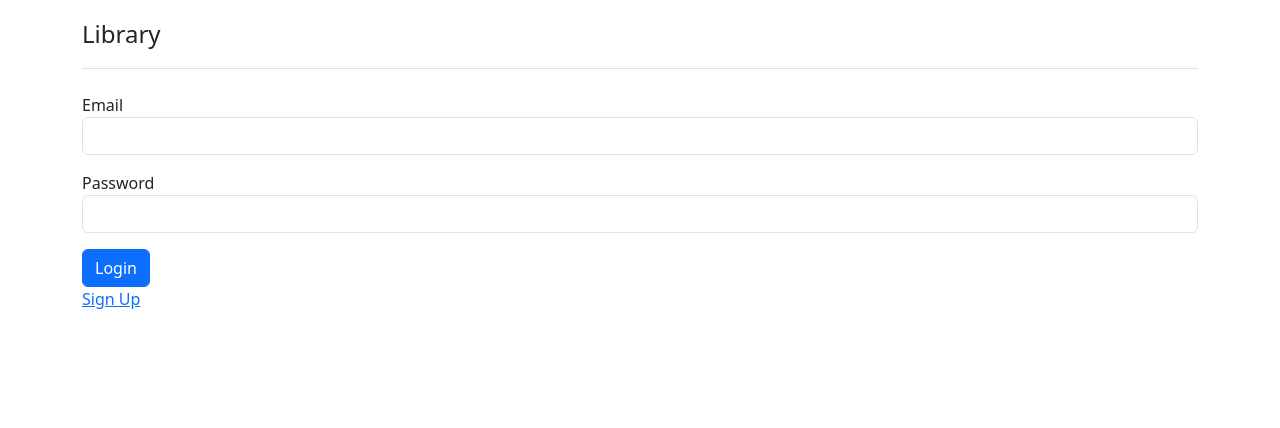
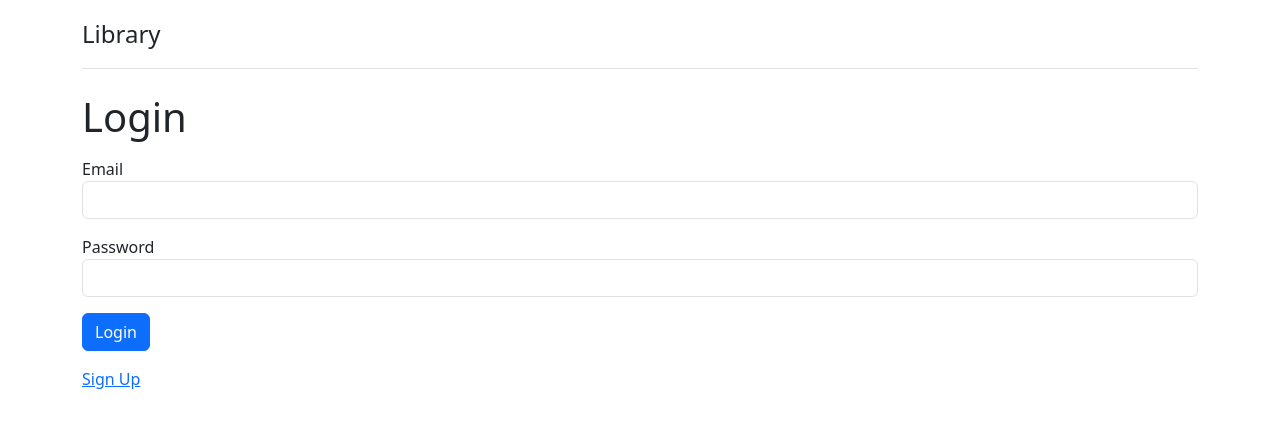
Before and after one commit to aaronrhoades/library, an Angular app in the folder NgLibrary/: page / in a window 1280 px wide. Shown: the top 428 px of the page. Built offline with nearby package versions, Linux system fonts and the light colour scheme.

Commit message:
Add header/padding to login/register pages

```diff
--- a/NgLibrary/src/app/auth/login-or-register/login-or-register.html
+++ b/NgLibrary/src/app/auth/login-or-register/login-or-register.html
@@ -1,9 +1,12 @@
 <div class="container">
+    <h1>{{isNewUser() ? "Register" : "Login"}}</h1>
     @if(isNewUser()){
         <app-register (registrationComplete)="switchLoginRegister()"></app-register>
     }
     @else {
         <app-login></app-login>
     }
-    <a (click)="switchLoginRegister($event)" href="#">{{isNewUser() ? "I already have an account" : "Sign Up"}}</a>
+    <div class="my-3">
+        <a (click)="switchLoginRegister($event)" href="#">{{isNewUser() ? "I already have an account" : "Sign Up"}}</a>
+    </div>
 </div>
```
